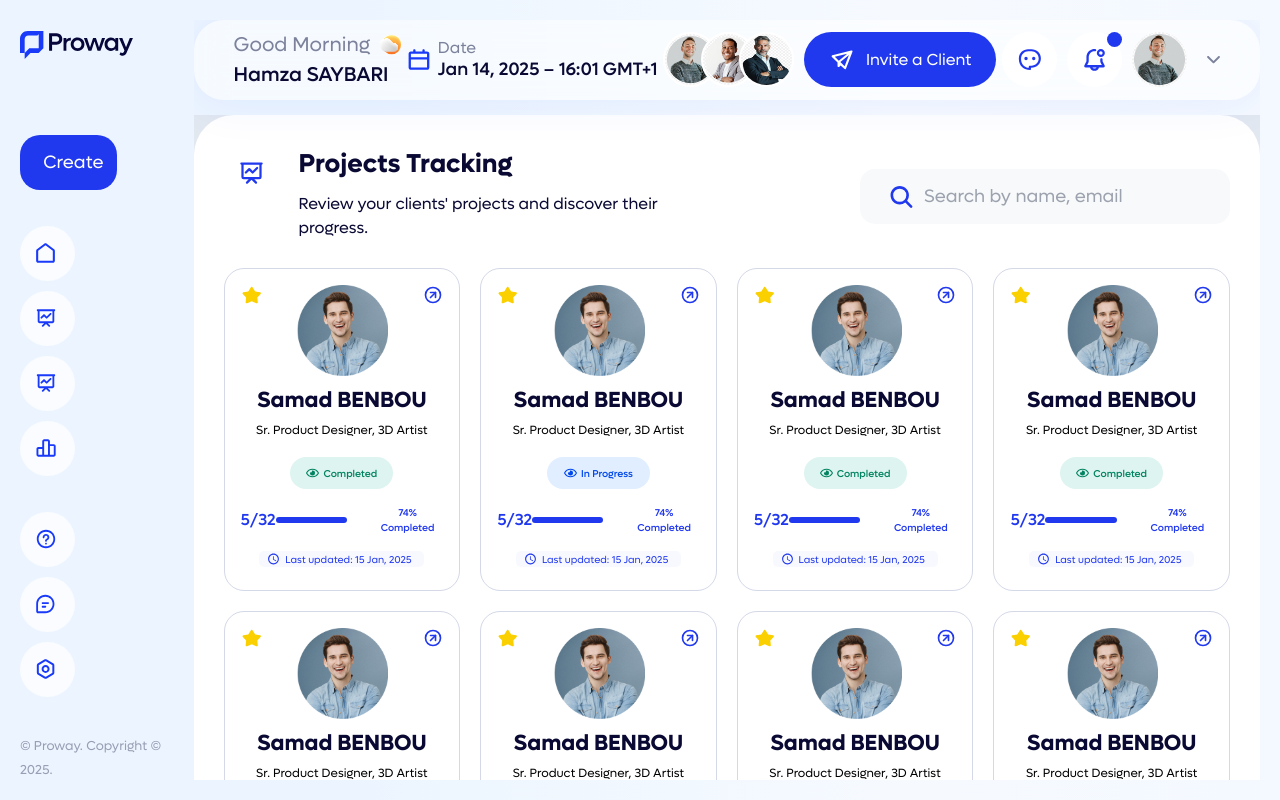
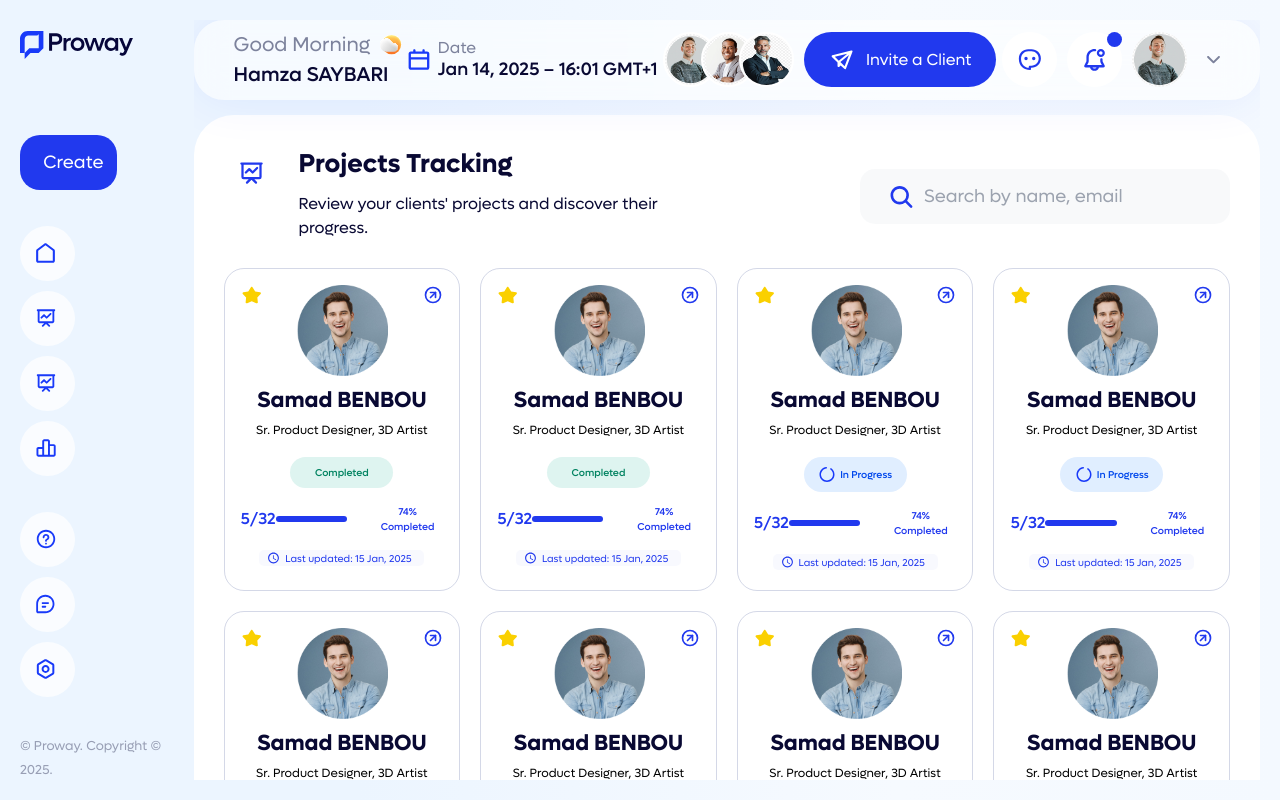
Before and after one commit to saybariH/proway-frontend-v2, a React (Vite) app: page /projects in a window 1280 px wide. Built offline with nearby package versions, Linux system fonts and the light colour scheme.

Commit message:
change the icon progress

```diff
--- a/src/layouts/coach-layouts/CoachLayout.tsx
+++ b/src/layouts/coach-layouts/CoachLayout.tsx
@@ -15,7 +15,7 @@ const CoachLayout: React.FC = () => {
           <div className="w-full h-full">
             <NavBar />
           </div>
-          <div className="w-full h-full overflow-auto bg-slate-200">
+          <div className="w-full h-full overflow-auto">
             <Outlet />
           </div>
         </div>
--- a/src/pages/coach-pages/Projects.tsx
+++ b/src/pages/coach-pages/Projects.tsx
@@ -51,35 +51,35 @@ const Projects: React.FC = () => {
             id: 2,
             name: 'Samad BENBOU',
             position: 'Sr. Product Designer, 3D Artist',
-            status: 'In Progress',
+            status: 'Completed',
             imageSrc: '../../src/assets/images/profile-img.png',
         },
         {
             id: 3,
             name: 'Samad BENBOU',
             position: 'Sr. Product Designer, 3D Artist',
-            status: 'Completed',
+            status: 'In Progress',
             imageSrc: '../../src/assets/images/profile-img.png',
         },
         {
             id: 4,
             name: 'Samad BENBOU',
             position: 'Sr. Product Designer, 3D Artist',
-            status: 'Completed',
+            status: 'In Progress',
             imageSrc: '../../src/assets/images/profile-img.png',
         },
         {
             id: 5,
             name: 'Samad BENBOU',
             position: 'Sr. Product Designer, 3D Artist',
-            status: 'Completed',
+            status: 'In Progress',
             imageSrc: '../../src/assets/images/profile-img.png',
         },
         {
             id: 6,
             name: 'Samad BENBOU',
             position: 'Sr. Product Designer, 3D Artist',
-            status: 'Completed',
+            status: 'In Progress',
             imageSrc: '../../src/assets/images/profile-img.png',
         },
         {
@@ -223,7 +223,7 @@ const Projects: React.FC = () => {
                             {paginatedProjects.map((card, index) => (
 
                                 <div key={card.id} className="w-full h-[323px] text-center p-4 border border-[#2C3D85]/20 hover:bg-bg-light rounded-[20px]">
-                                        <div  className="flex">
+                                    <div className="flex">
                                         <button
                                             className='h-[20px] focus:outline-none'
                                             onClick={() => handleToggle(index)}
@@ -256,10 +256,32 @@ const Projects: React.FC = () => {
                                     </div>
                                     <p className='font-semibold text-[22px] text-secondary'>{card.name}</p>
                                     <span className='text-gray-500 text-[12px]'>{card.position}</span>
-                                        <div className={`font-lufga px-3 py-2 gap-1 max-w-[103px] rounded-[40px] mt-4 mx-auto flex items-center justify-center ${card.status === 'In Progress' ? 'bg-bg-blue text-blue' : 'bg-bg-green text-green'}`}>
-                                            <FaRegEye className="w-[13px]" />
+                                    <div
+                                        className={`font-lufga px-3 py-2 gap-1 max-w-[103px] rounded-[40px] mt-4 mx-auto flex items-center justify-center
+                                        ${card.status === 'In Progress' ? 'bg-bg-blue text-blue' : 'bg-bg-green text-green'}`}
+                                    >
+                                        {card.status === 'In Progress' && (
+                                            <svg width="18" height="19" viewBox="0 0 18 19" fill="none" xmlns="http://www.w3.org/2000/svg">
+                                                <g clipPath="url(#clip0_1056_2947)">
+                                                    <path
+                                                        d="M8.16474 2.04581C8.36246 2.02393 8.56078 2.08149 8.71606 2.20583C8.87134 2.33017 8.97086 2.51109 8.99274 2.70881C9.01463 2.90653 8.95707 3.10484 8.83273 3.26013C8.70839 3.41541 8.52746 3.51493 8.32974 3.53681C6.80848 3.71108 5.41137 4.46029 4.42449 5.63106C3.43762 6.80183 2.93563 8.30557 3.02132 9.83439C3.10701 11.3632 3.7739 12.8014 4.88542 13.8546C5.99695 14.9077 7.46903 15.4961 9.00024 15.4993V16.9993C4.85799 16.9993 1.50024 13.6423 1.50024 9.49931C1.50024 5.66981 4.38624 2.46581 8.16474 2.04656V2.04581Z"
+                                                        fill="#193AF9"
+                                                    />
+                                                    <path
+                                                        d="M12.2415 3.53001C12.3553 3.36694 12.5292 3.25574 12.725 3.22086C12.9208 3.18598 13.1224 3.23028 13.2855 3.34401C14.2784 4.03443 15.0894 4.95498 15.6492 6.027C16.209 7.09903 16.5009 8.29064 16.5 9.50001C16.5 13.6423 13.1422 17 9 17V15.5C10.2776 15.5002 11.522 15.0925 12.5518 14.3364C13.5817 13.5802 14.3433 12.5151 14.7257 11.296C15.1082 10.077 15.0915 8.76768 14.6781 7.55876C14.2648 6.34984 13.4763 5.30443 12.4275 4.57476C12.3466 4.51841 12.2777 4.44667 12.2246 4.36366C12.1715 4.28064 12.1352 4.18797 12.118 4.09094C12.1007 3.99391 12.1027 3.89443 12.1239 3.79818C12.1451 3.70194 12.1851 3.61081 12.2415 3.53001Z"
+                                                        fill="#193AF9"
+                                                    />
+                                                </g>
+                                                <defs>
+                                                    <clipPath id="clip0_1056_2947">
+                                                        <rect width="18" height="18" fill="white" transform="translate(0 0.5)" />
+                                                    </clipPath>
+                                                </defs>
+                                            </svg>
+                                        )}
                                         <span className="font-medium text-[10px]">{card.status}</span>
                                     </div>
+
 
                                     <div className='flex items-center justify-between text-primary font-lufga font-medium mt-4'>
                                         <span className='text-[16px]'>5/32</span>
```
Lines whose indentation alone changed are shown as unchanged.
